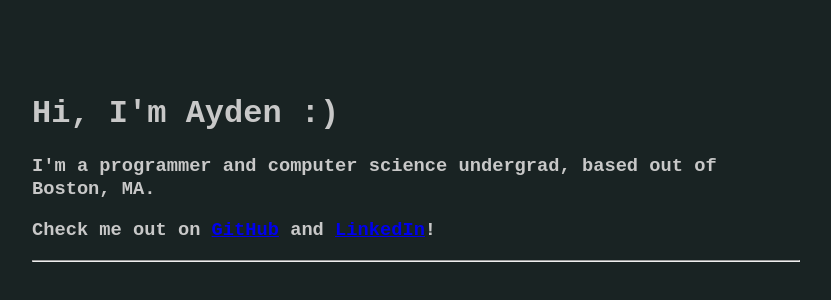
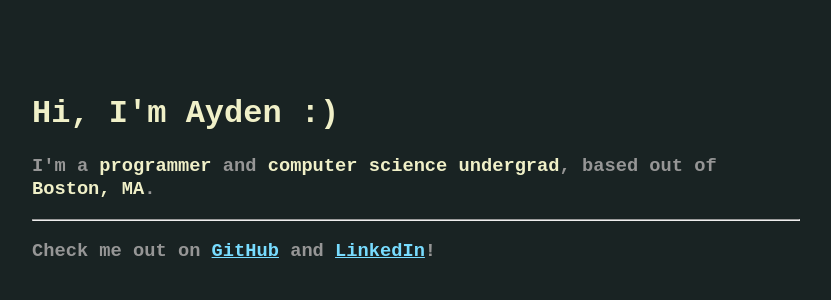
Before and after one commit to leiDnedyA/portfolio-site-v2, a React (Vite) app: page / in a window 1280 px wide. Shown: the part 86-386 px from the top of the page, without its empty margins (224-1055 px from the left). Built offline with nearby package versions, Linux system fonts and the light colour scheme.

Commit message:
Reworked the design, added social links

```diff
--- a/src/App.css
+++ b/src/App.css
@@ -2,7 +2,7 @@ body, html {
     margin: 0;
     padding: 0;
     background-color: rgb(25, 35, 35);
-    color: rgb(200, 200, 200);
+    color: rgb(150, 150, 150);
     font-family: 'Courier New', Courier, monospace;
 }
 
@@ -13,3 +13,15 @@ body {
 h1, h2, h3 {
     line-height: 1.2em;
 }
+
+strong {
+    color: rgb(240, 240, 200);
+}
+
+a {
+    color: rgb(120, 220, 255);
+}
+
+a:visited {
+    color: rgb(200, 120, 200);
+}
--- a/src/App.tsx
+++ b/src/App.tsx
@@ -7,10 +7,10 @@ function App() {
 
   return (
     <>
-      <h1>Hi, I'm Ayden :&#41;</h1>
-      <h3>I'm a programmer and computer science undergrad, based out of Boston, MA.</h3>
+      <h1><strong>Hi, I'm Ayden :&#41;</strong></h1>
+      <h3>I'm a <strong>programmer</strong> and <strong>computer science undergrad</strong>, based out of <strong>Boston, MA</strong>.</h3>
+      <hr/>
       <h3>Check me out on <a href={GITHUB_LINK}>GitHub</a> and <a href={LINKEDIN_LINK}>LinkedIn</a>!</h3>
-      <hr/>
     </>
   )
 }
```
